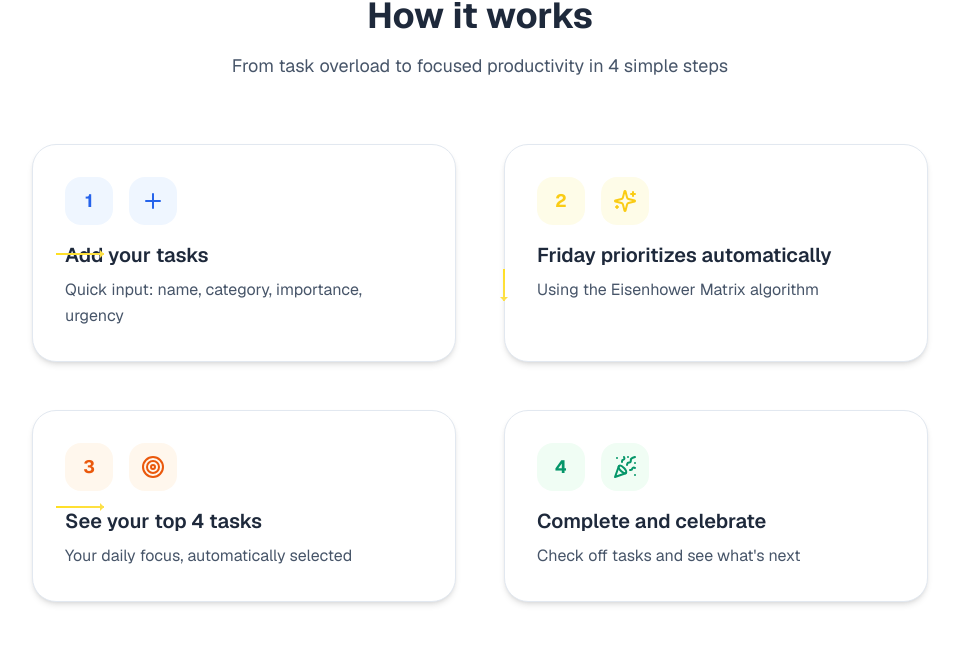
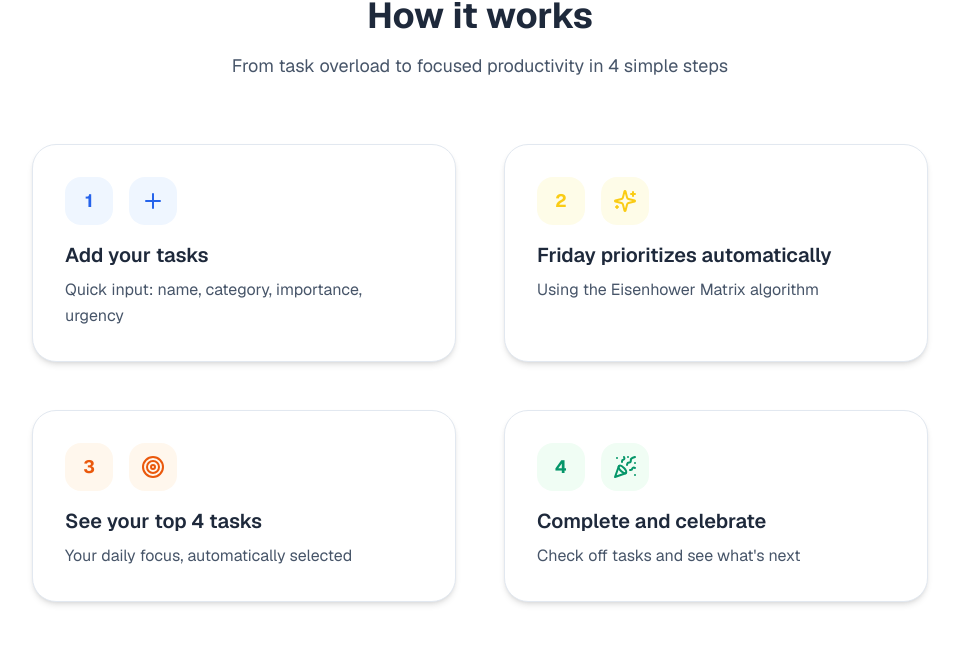
Before and after one commit to dgaraventa5/friday-v2, a Next.js app: page / in a window 1280 px wide. Shown: the part 3333-3985 px from the top of the page, without its empty margins (160-1119 px from the left). Built offline with nearby package versions, Linux system fonts and the light colour scheme.

Commit message:
Remove arrows from How It Works section on landing page

```diff
--- a/components/landing/HowItWorksSection.tsx
+++ b/components/landing/HowItWorksSection.tsx
@@ -46,10 +46,8 @@ export function HowItWorksSection() {
 
         <div className="max-w-4xl mx-auto">
           <div className="grid md:grid-cols-2 gap-8 lg:gap-12">
-            {steps.map((step, index) => {
+            {steps.map((step) => {
               const Icon = step.icon;
-              const isLastInRow = (index + 1) % 2 === 0;
-              const isNotLastStep = index < steps.length - 1;
 
               return (
                 <div key={step.number} className="relative">
@@ -69,25 +67,6 @@ export function HowItWorksSection() {
                       {step.description}
                     </p>
                   </div>
-
-                  {/* Connection arrow - only show on desktop between steps */}
-                  {isNotLastStep && (
-                    <div className="hidden md:block absolute top-1/2 -translate-y-1/2 z-10">
-                      {!isLastInRow ? (
-                        // Horizontal arrow to the right
-                        <div className="absolute left-full ml-4 lg:ml-6">
-                          <div className="w-8 lg:w-12 h-0.5 bg-linear-to-r from-yellow-300 to-yellow-500 dark:from-yellow-700 dark:to-yellow-500" />
-                          <div className="absolute right-0 top-1/2 -translate-y-1/2 w-0 h-0 border-l-4 border-l-yellow-500 border-y-4 border-y-transparent" />
-                        </div>
-                      ) : (
-                        // Diagonal arrow down-left
-                        <div className="absolute left-1/2 top-full mt-4 -translate-x-1/2">
-                          <div className="w-0.5 h-8 bg-linear-to-b from-yellow-300 to-yellow-500 dark:from-yellow-700 dark:to-yellow-500" />
-                          <div className="absolute bottom-0 left-1/2 -translate-x-1/2 w-0 h-0 border-t-4 border-t-yellow-500 border-x-4 border-x-transparent" />
-                        </div>
-                      )}
-                    </div>
-                  )}
                 </div>
               );
             })}
```
